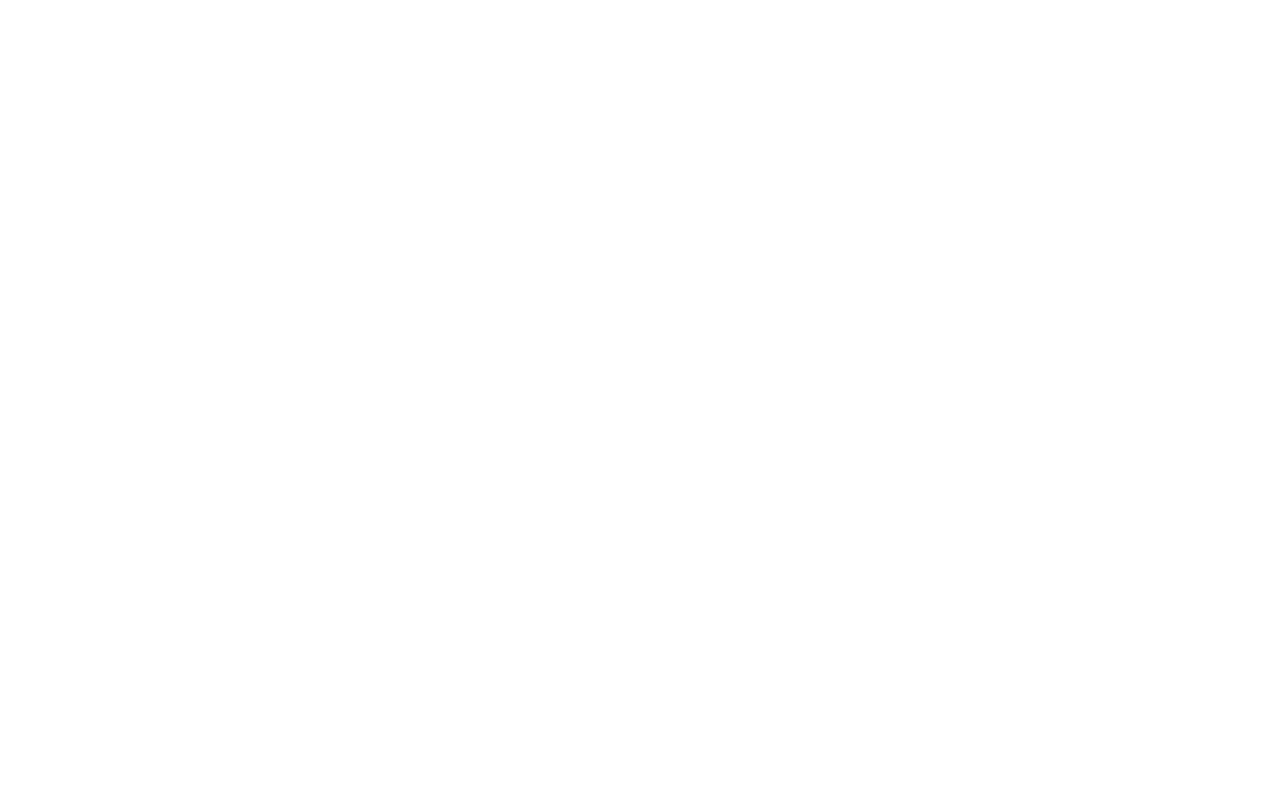
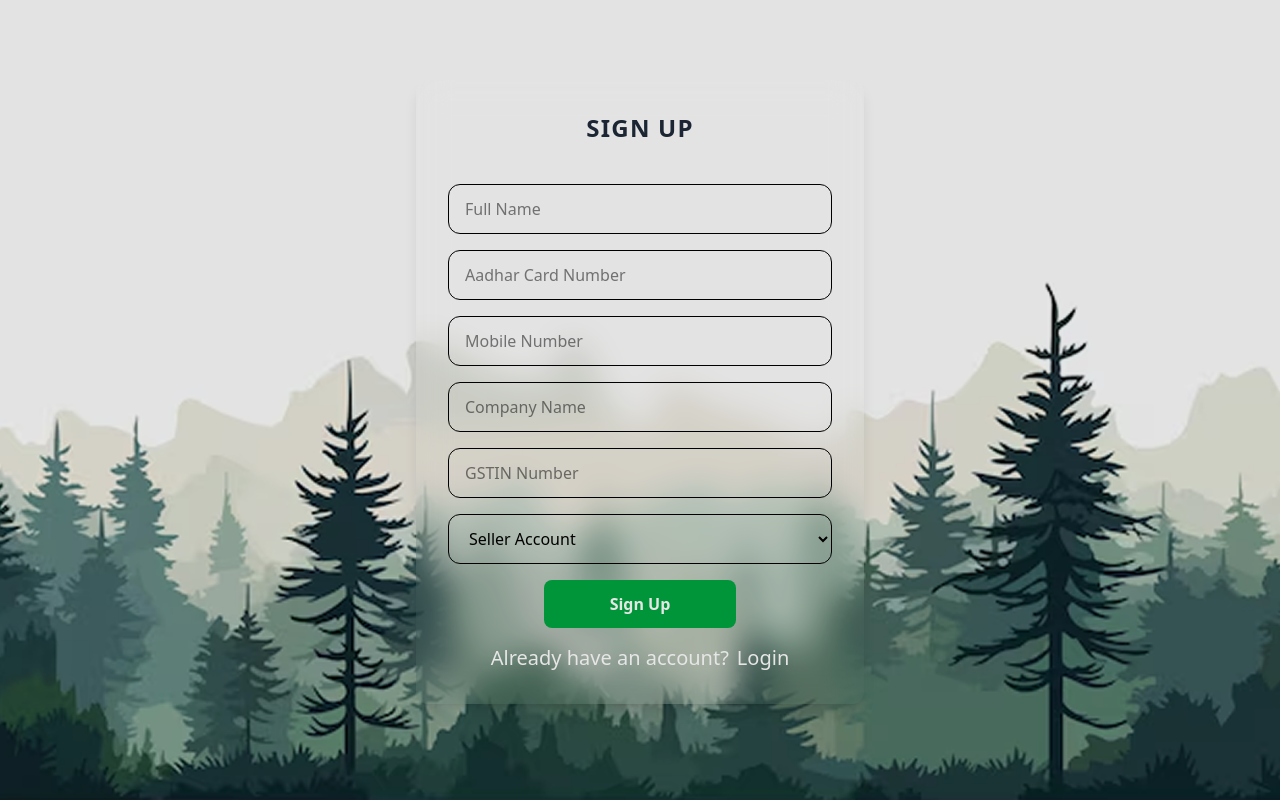
Before and after one commit to Beaston88/Carbon-credit, a React (Vite) app in the folder Frontend/: page /signup in a window 1280 px wide. Before the commit this address had no page. Built offline with nearby package versions, Linux system fonts and the light colour scheme.

Commit message:
Signup page added

```diff
--- a/Frontend/src/App.jsx
+++ b/Frontend/src/App.jsx
@@ -1,6 +1,7 @@
 import React from "react";
 import { BrowserRouter as Router, Routes, Route } from "react-router-dom";
 import Login from "./Pages/Login";
+import Signup from "./Pages/Signup";
 import Dashboard from "./Pages/Dashboard";
 
 const App = () => {
@@ -8,6 +9,7 @@
     <Router>
       <Routes>
         <Route path="/" element={<Login />} />
+        <Route path="/signup" element={<Signup />} />
         <Route path="/dashboard" element={<Dashboard />} />
       </Routes>
     </Router>
--- a/Frontend/src/Pages/Login.jsx
+++ b/Frontend/src/Pages/Login.jsx
@@ -1,14 +1,15 @@
 import React from "react";
 import backgroundImage from "../assets/image1.png";
 import { useNavigate } from "react-router-dom";
+import { Link } from "react-router-dom";
 
 const Login = () => {
-    const navigate = useNavigate();
+  const navigate = useNavigate();
 
-    const handleLogin = () => {
-        /////
-      navigate("/dashboard");
-    };
+  const handleLogin = () => {
+    /////
+    navigate("/dashboard");
+  };
 
   return (
     <div
@@ -47,9 +48,9 @@
               <a href="#" className="hover:underline">
                 Forgot Password?
               </a>
-              <a href="#" className="hover:underline font-medium">
+              <Link to="/signup" className="hover:underline font-medium">
                 Sign up
-              </a>
+              </Link>
             </div>
 
             <button className="w-full bg-green-600 text-white py-3 font-bold rounded-lg hover:bg-green-700 transition">
--- /dev/null
+++ b/Frontend/src/Pages/Signup.jsx
@@ -0,0 +1,80 @@
+import React from "react";
+import backgroundImage from "../assets/image1.png";
+import { useNavigate } from "react-router-dom";
+
+const Signup = () => {
+  const navigate = useNavigate();
+
+  const handleSignup = () => {
+    navigate("/dashboard");
+  };
+
+  return (
+    <div
+      className="min-h-screen bg-[#fcfcfc] brightness-90 bg-bottom bg-no-repeat"
+      style={{
+        backgroundImage: `url(${backgroundImage})`,
+        backgroundSize: "100vw 70vh",
+      }}
+    >
+      <div className="flex justify-center items-start min-h-screen pt-20">
+        <div className="p-8 rounded-xl w-full max-w-md bg-opacity-80 backdrop-blur-lg shadow-lg">
+          <h2 className="text-2xl font-extrabold text-center mb-10 text-gray-800 tracking-wider">
+            SIGN UP
+          </h2>
+
+          <form className="space-y-4">
+            <input
+              type="text"
+              placeholder="Full Name"
+              className="w-full px-4 py-3 border border-black rounded-xl focus:ring focus:ring-green-300"
+            />
+            <input
+              type="text"
+              placeholder="Aadhar Card Number"
+              className="w-full px-4 py-3 border border-black rounded-xl focus:ring focus:ring-green-300"
+            />
+            <input
+              type="text"
+              placeholder="Mobile Number"
+              className="w-full px-4 py-3 border border-black rounded-xl focus:ring focus:ring-green-300"
+            />
+            <input
+              type="text"
+              placeholder="Company Name"
+              className="w-full px-4 py-3 border border-black rounded-xl focus:ring focus:ring-green-300"
+            />
+            <input
+              type="text"
+              placeholder="GSTIN Number"
+              className="w-full px-4 py-3 border border-black rounded-xl focus:ring focus:ring-green-300"
+            />
+            <select className="w-full px-4 py-3 border border-black rounded-xl focus:ring focus:ring-green-300">
+              <option value="seller">Seller Account</option>
+              <option value="buyer">Buyer Account</option>
+            </select>
+            <div className=" flex justify-center items-center">
+              <button
+                onClick={handleSignup}
+                className="w-1/2 bg-green-600 text-white py-3 font-bold rounded-lg hover:bg-green-700 transition"
+              >
+                Sign Up
+              </button>
+            </div>
+          </form>
+          <div className="text-xl flex justify-center text-white mt-4">
+            <p>Already have an account? </p>
+            <button
+              onClick={() => navigate("/")}
+              className="hover:underline font-medium ml-2"
+            >
+              Login
+            </button>
+          </div>
+        </div>
+      </div>
+    </div>
+  );
+};
+
+export default Signup;
```
